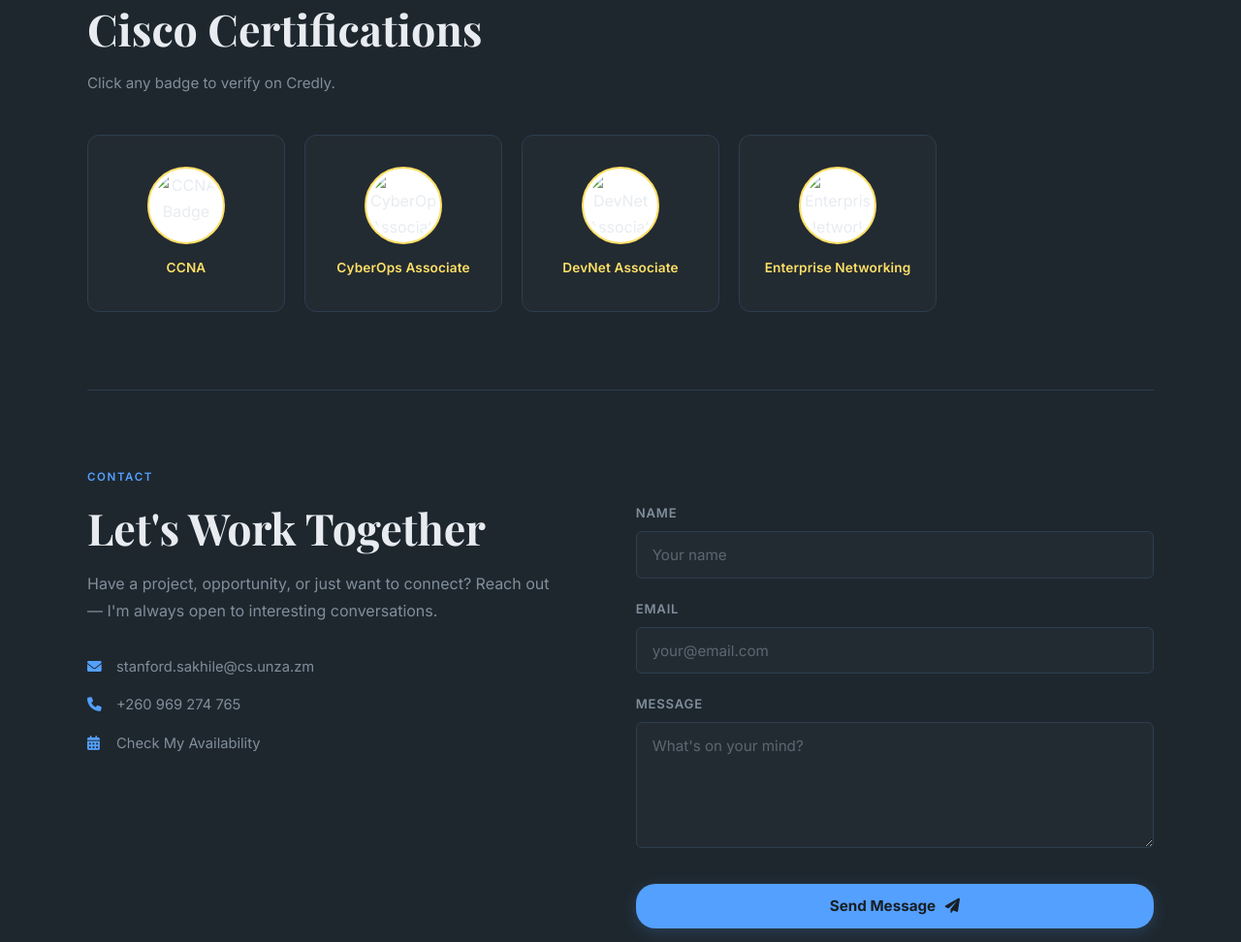
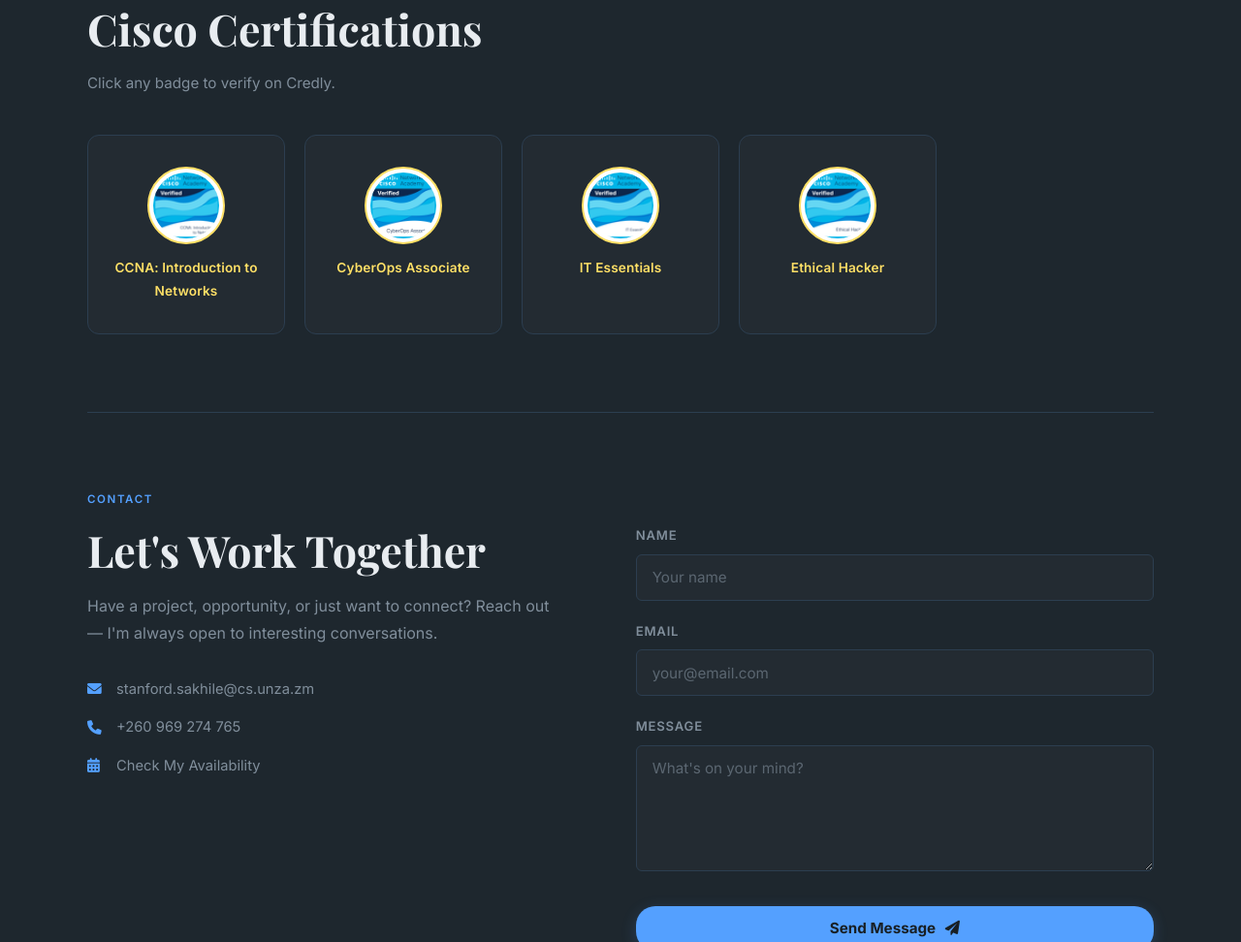
Before and after one commit to sakhile-bit/portfolio, a website: page index.html in a window 1280 px wide. Shown: the part 4594-5566 px from the top of the page at 97% size. Drawn offline with nearby package versions, Linux system fonts and the light colour scheme.

Commit message:
Add Cisco Credly badges with images and verification links

```diff
--- a/index.html
+++ b/index.html
@@ -296,21 +296,21 @@
             <h2 class="section-title">Cisco Certifications</h2>
             <p class="section-sub">Click any badge to verify on Credly.</p>
             <div class="badges-grid">
-                <a href="https://www.credly.com/badges/example-cisco-badge1" target="_blank" rel="noopener" class="badge-card">
-                    <img src="cisco_badge1.png" alt="CCNA Badge">
-                    <span>CCNA</span>
+                <a href="https://www.credly.com/badges/62185290-6e94-40ff-918e-c483938b5d66" target="_blank" rel="noopener" class="badge-card">
+                    <img src="CCNA INTRO.png" alt="CCNA: Introduction to Networks">
+                    <span>CCNA: Introduction to Networks</span>
                 </a>
-                <a href="https://www.credly.com/badges/example-cisco-badge2" target="_blank" rel="noopener" class="badge-card">
-                    <img src="cisco_badge2.png" alt="CyberOps Associate">
+                <a href="https://www.credly.com/badges/badb6085-5dc0-48dc-a7cb-6ad888cd83e7" target="_blank" rel="noopener" class="badge-card">
+                    <img src="CYBER OPS.png" alt="CyberOps Associate">
                     <span>CyberOps Associate</span>
                 </a>
-                <a href="https://www.credly.com/badges/example-cisco-badge3" target="_blank" rel="noopener" class="badge-card">
-                    <img src="cisco_badge3.png" alt="DevNet Associate">
-                    <span>DevNet Associate</span>
+                <a href="https://www.credly.com/badges/8abe9eb2-492e-4ffb-bd98-e63c787d8953" target="_blank" rel="noopener" class="badge-card">
+                    <img src="IT ENSENTIALS.png" alt="IT Essentials">
+                    <span>IT Essentials</span>
                 </a>
-                <a href="https://www.credly.com/badges/example-cisco-badge4" target="_blank" rel="noopener" class="badge-card">
-                    <img src="cisco_badge4.png" alt="Enterprise Networking">
-                    <span>Enterprise Networking</span>
+                <a href="https://www.credly.com/badges/bc7bc9b5-225c-4f76-9908-925dac66200c" target="_blank" rel="noopener" class="badge-card">
+                    <img src="ETHICAL HACKING.png" alt="Ethical Hacker">
+                    <span>Ethical Hacker</span>
                 </a>
             </div>
         </div>
```
Also changed, not shown: package.json (added, +25 -0 lines), CCNA INTRO.png (added), CYBER OPS.png (added), ETHICAL HACKING.png (added), IT ENSENTIALS.png (added), 1 other file.
